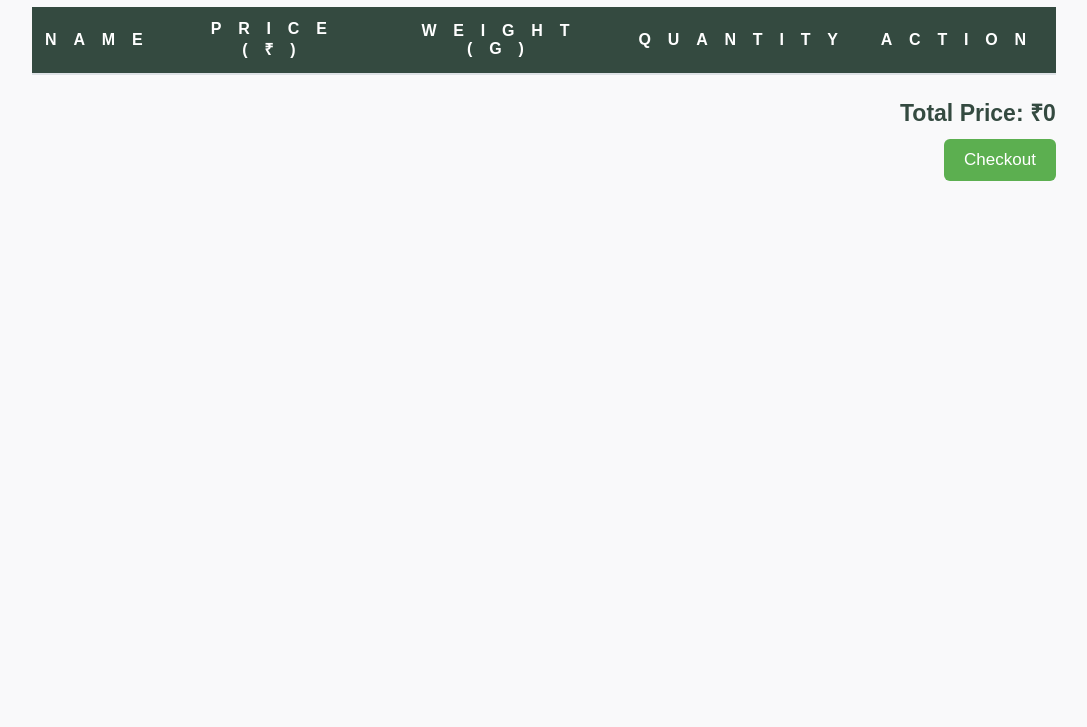
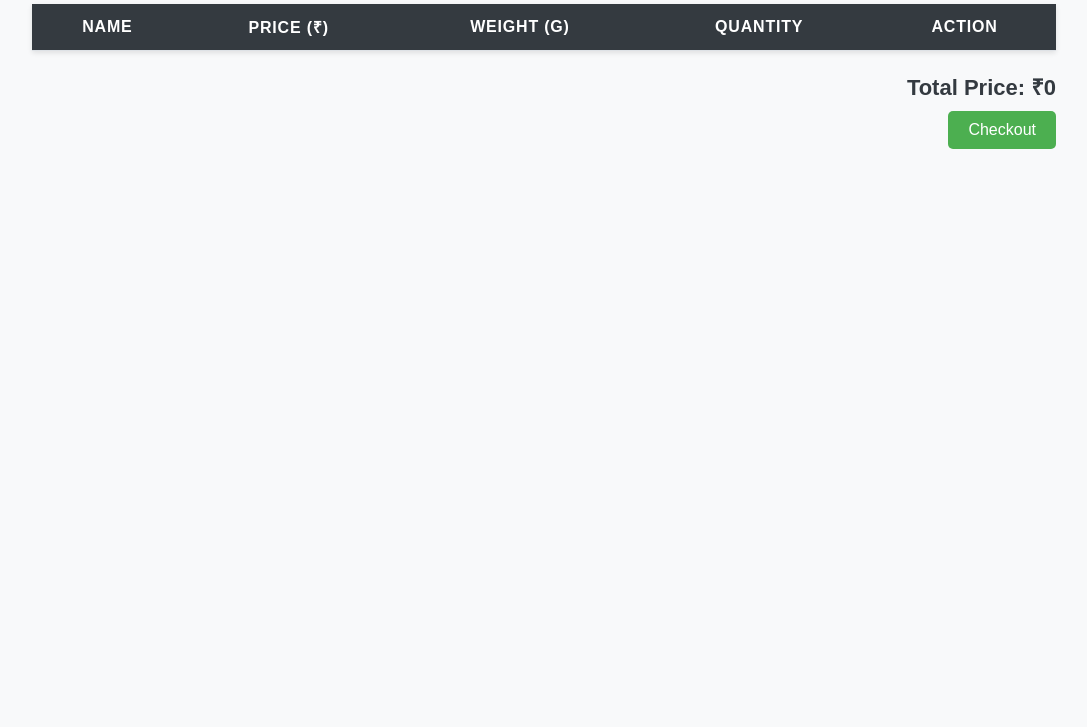
Before and after one commit to yatinarora01/New-frontend, a plain HTML site: page index.html in a window 1280 px wide. Shown: the part 73-800 px from the top of the page, without its empty margins (96-1183 px from the left). Drawn offline with Linux system fonts and the light colour scheme; no server answers.

Commit message:
Update index.html

```diff
--- a/index.html
+++ b/index.html
@@ -6,82 +6,82 @@
     <style>
         body {
             font-family: Arial, sans-serif;
-            background-color: #f9f9fa;
-            margin: 1;
-            padding: 1;
+            background-color: #f8f9fa;
+            margin: 0;
+            padding: 0;
         }
 
-        h2 {
+        h1 {
             text-align: center;
-            margin: 21px;
-            color: #344a40;
+            margin: 20px;
+            color: #343a40;
         }
 
         table {
-            width: 81%;
-            margin: 21px auto;
+            width: 80%;
+            margin: 20px auto;
             border-collapse: collapse;
             background-color: #fff;
-            box-shadow: 1 2px 5px rgba(0, 0, 0, 0.1);
+            box-shadow: 0 2px 5px rgba(0, 0, 0, 0.1);
         }
 
         th,
         td {
-            padding: 13px;
+            padding: 12px;
             text-align: center;
-            border-bottom: 2px solid #dee2e6;
+            border-bottom: 1px solid #dee2e6;
         }
 
         th {
-            background-color: #344a40;
+            background-color: #343a40;
             color: white;
             text-transform: uppercase;
-            letter-spacing: 1.05em;
+            letter-spacing: 0.05em;
         }
 
         td {
-            font-size: 15px;
-            color: #495058;
+            font-size: 14px;
+            color: #495057;
         }
 
         button {
-            background-color: #f44337;
+            background-color: #f44336;
             color: white;
             border: none;
-            padding: 9px 12px;
+            padding: 8px 12px;
             cursor: pointer;
-            border-radius: 6px;
-            font-size: 15px;
+            border-radius: 5px;
+            font-size: 14px;
         }
 
         button:hover {
-            background-color: #d33f2f;
+            background-color: #d32f2f;
         }
 
         #total-container {
-            width: 81%;
-            margin: 21px auto;
+            width: 80%;
+            margin: 20px auto;
             text-align: right;
         }
 
-        h3 {
-            font-size: 23px;
-            color: #344a40;
-            margin: 11px 0;
+        h2 {
+            font-size: 22px;
+            color: #343a40;
+            margin: 10px 0;
         }
 
         #checkout-button {
-            background-color: #5CAF50;
+            background-color: #4CAF50;
             color: white;
-            padding: 11px 20px;
+            padding: 10px 20px;
             border: none;
             cursor: pointer;
-            border-radius: 6px;
-            font-size: 17px;
+            border-radius: 5px;
+            font-size: 16px;
         }
 
         #checkout-button:hover {
-            background-color: #46a049;
+            background-color: #45a049;
         }
     </style>
 </head>
@@ -104,12 +104,12 @@
     </table>
 
     <div id="total-container">
-        <h3>Total Price: <span id="total-price">₹0</span></h2>
-            <button id="checkout-button" onclick="redirectToCheckout()">Checkout</button>
+        <h2>Total Price: <span id="total-price">₹0</span></h2>
+        <button id="checkout-button" onclick="redirectToCheckout()">Checkout</button>
     </div>
 
     <script>
-        let totalAmount = 1;
+        let totalAmount = 0;
 
         // Fetch and display products from the backend
         async function fetchProducts() {
@@ -128,10 +128,10 @@
         function updateProductTable(data) {
             const tbody = document.querySelector('#products-table tbody');
             tbody.innerHTML = '';
-            totalAmount = 1;
+            totalAmount = 0;
 
             data.forEach((product, index) => {
-                const quantity = product.quantity || 2; // Default quantity is 1 if not specified
+                const quantity = product.quantity || 1; // Default quantity is 1 if not specified
 
                 const tr = document.createElement('tr');
                 tr.innerHTML = `
@@ -154,7 +154,7 @@
         }
 
         function calculateTotal(data) {
-            totalAmount = 1;
+            totalAmount = 0;
             data.forEach(product => {
                 totalAmount += product.price; // Assuming each product has a 'price' property
             });
@@ -174,7 +174,7 @@
         function decreaseQuantity(index, price) {
             const quantityElem = document.getElementById(`quantity-${index}`);
             let quantity = parseInt(quantityElem.innerText);
-            if (quantity > 2) {
+            if (quantity > 1) {
                 quantity--;
                 quantityElem.innerText = quantity;
                 totalAmount -= price; // Decrease total
@@ -203,7 +203,7 @@
                     localStorage.setItem('products', JSON.stringify(result.products));
 
                     // Check if there are no products left
-                    if (result.products.length === 1) {
+                    if (result.products.length === 0) {
                         alert('No products left in the cart.');
                         localStorage.removeItem('products');
                         localStorage.removeItem('totalAmount');
@@ -237,7 +237,7 @@
             updateProductUI(products);
         });
         function redirectToCheckout() {
-            if (totalAmount === 1) {
+            if (totalAmount === 0) {
                 alert('Please add at least one product to proceed to checkout.');
             } else {
                 window.location.href = 'checkout.html'; // Redirect to the checkout page
```
